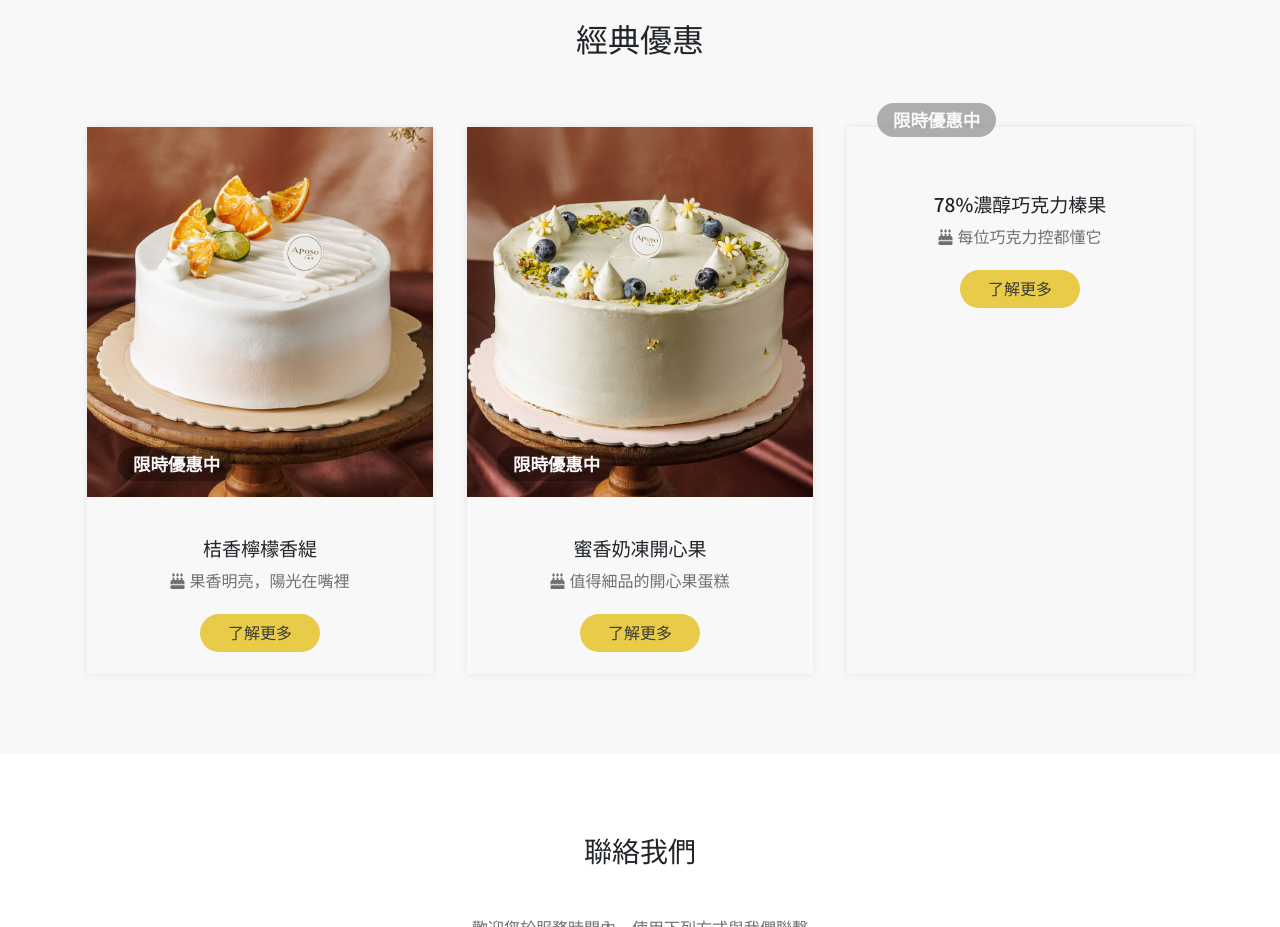
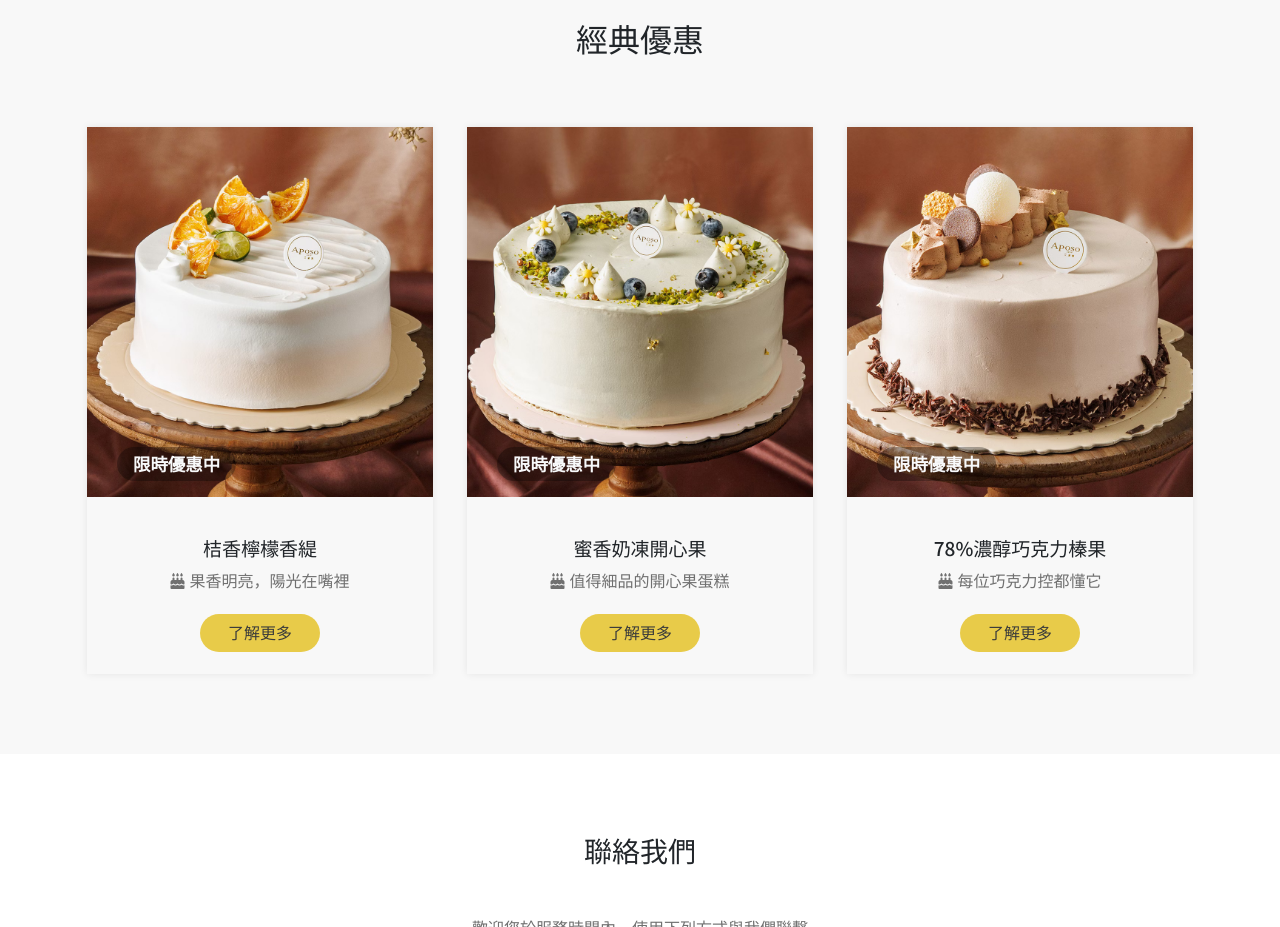
Before and after one commit to Jaspershiue/CakeShop, a plain HTML site: page index.html in a window 1280 px wide. Shown: the part 1500-2427 px from the top of the page. Drawn offline with nearby package versions, Linux system fonts and the light colour scheme.

Commit message:
Add files via upload

```diff
--- a/index.html
+++ b/index.html
@@ -145,7 +145,7 @@
               <div class="outer">
                 <a href="#">
                   <div class="upper">
-                    <img src="img/78%濃醇巧克力榛果.jpg" alt="">
+                    <img src="img/濃醇巧克力榛果.jpg" alt="">
                     <div class="innertext">
                       <span class="text-light fw-semibold">限時優惠中</span>
                     </div>
```
